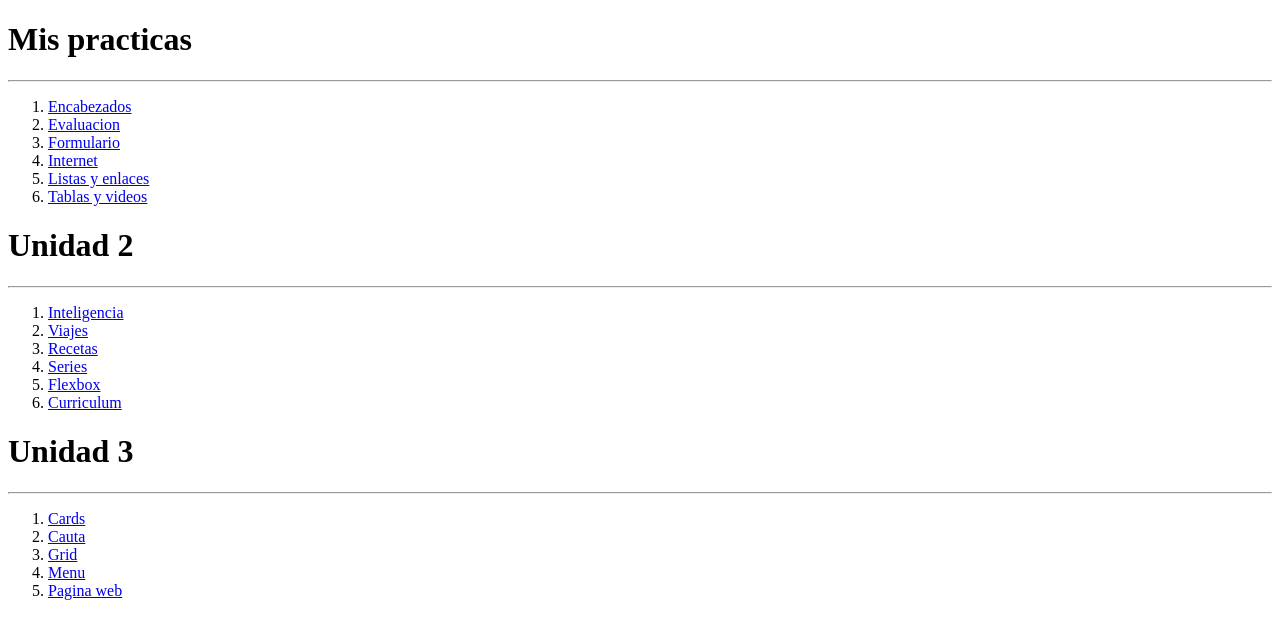
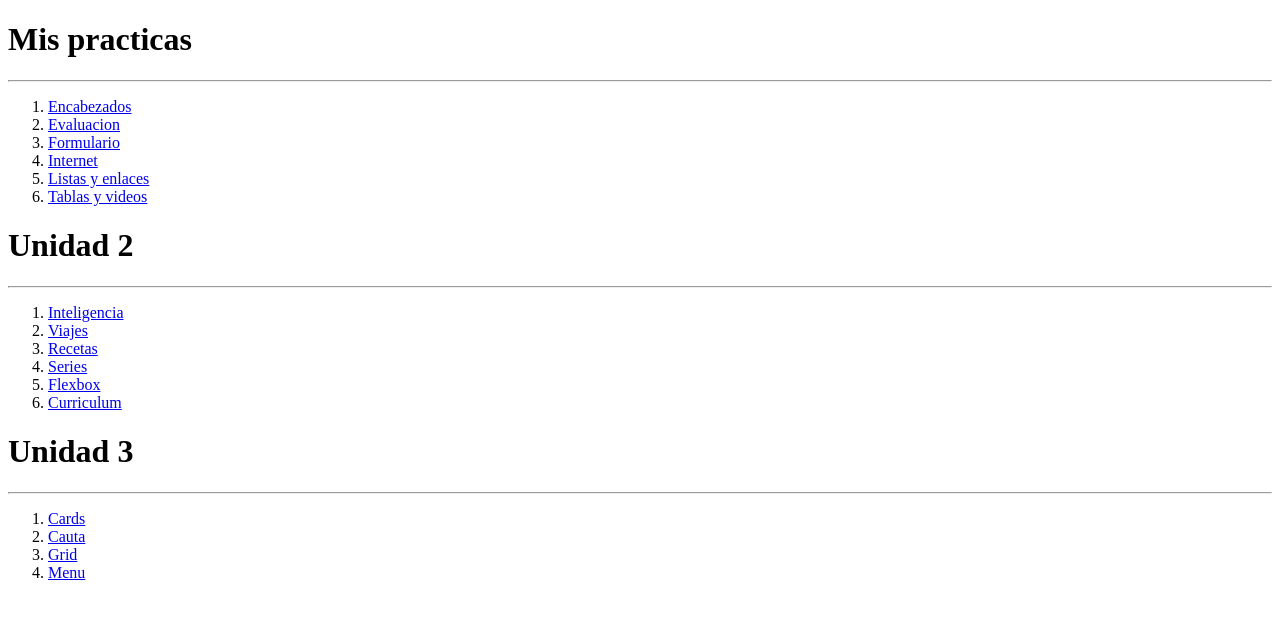
Before and after one commit to chinomillan17/6, a plain HTML site: page index.html in a window 1280 px wide. Drawn offline with Linux system fonts and the light colour scheme.

Commit message:
26//11/2023

```diff
--- a/index.html
+++ b/index.html
@@ -39,7 +39,6 @@
         <li><a href="u3/css/cauta.html">Cauta</a></li>
         <li><a href="u3/css/grid.html">Grid</a></li>
         <li><a href="u3/css/menu.html">Menu</a></li>
-        <li><a href="u3/css/pagina web.html">Pagina web</a></li>
     </ol>
 </body>
 </html>
```
